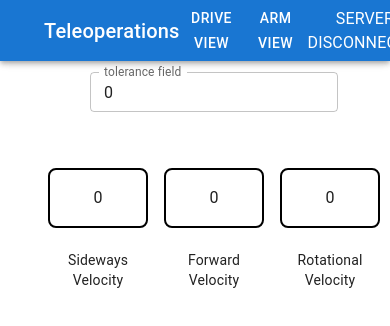
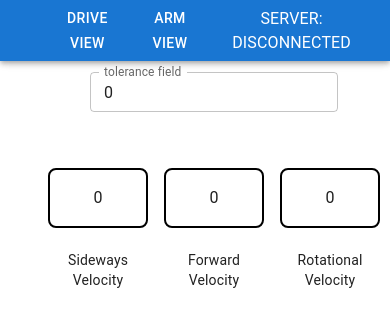
Before and after one commit to SJSURoboticsTeam/urc-teleoperation-2026, a React (Vite) app: page / in a window 390 px wide. Shown: the top 326 px of the page. Built offline with nearby package versions, Linux system fonts and the light colour scheme; no server answers; some icons are missing.

Commit message:
hide teleoperations text on phone

```diff
--- a/src/components/TopAppBar.jsx
+++ b/src/components/TopAppBar.jsx
@@ -35,7 +35,7 @@ export default function TopAppBar({ setCurrentView }) {
           >
             <MenuIcon />
           </IconButton>
-          <Typography variant='h6' component='div' sx={{}}>
+          <Typography variant='h6' component='div' sx={{}} sx={{ display: { xs: 'none', sm: 'block' } }}>
             Teleoperations
           </Typography>
 
```
